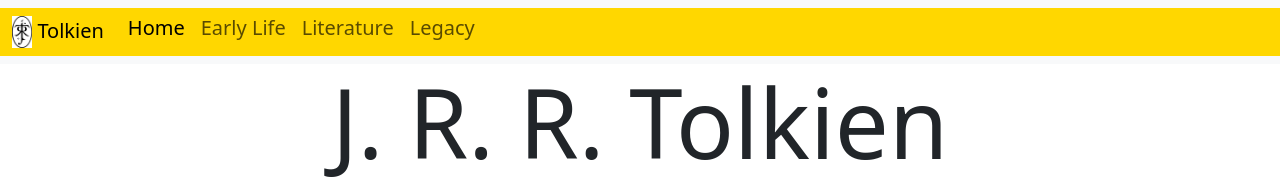
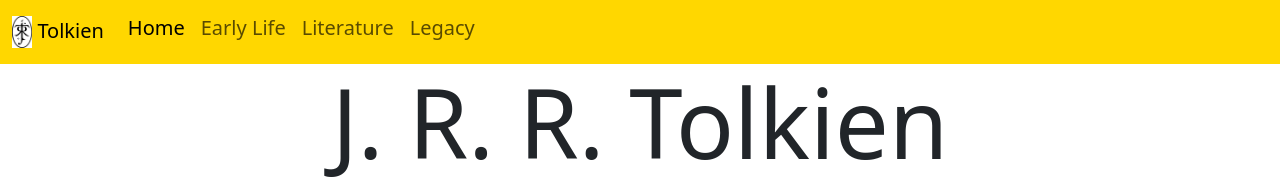
Before and after one commit to Ironmonkeynuts/CI-Milestone-Project-1, a plain HTML site: page index.html in a window 1280 px wide. Shown: the top 179 px of the page. Drawn offline with nearby package versions, Linux system fonts and the light colour scheme.

Commit message:
Fixed navbar background color to fill all navbar with .navbar-custom

```diff
--- a/Assets/CSS/style.css
+++ b/Assets/CSS/style.css
@@ -16,7 +16,7 @@
     float: right; /* Float right of logo */
 }
 
-.navbar .container-fluid  {
+.navbar-custom {
     background-color: gold; /* To make a vibrant header and nav-bar */
 }
 
@@ -40,7 +40,7 @@ content h4 {
     height: 500px;
     width: 100%;
     background: url(../Images/jrrtolkien.jpg) no-repeat center center;
-    background-size: 100vw auto; /* Fill width of screen */
+    background-size: 100vw auto; /* Fill width of screen
 }
 
 /* Quote */
--- a/index.html
+++ b/index.html
@@ -10,7 +10,7 @@
 <body>
     <!-- Header including Bootstrap Nav bar -->
     <header>
-        <nav class="navbar navbar-expand-lg bg-body-tertiary">
+        <nav class="navbar navbar-expand-lg navbar-custom">
             <div class="container-fluid">
               <a class="navbar-brand" href="index.html"><img src="Assets/Images/tolkien.png" >Tolkien</a>
               <button class="navbar-toggler" type="button" data-bs-toggle="collapse" data-bs-target="#navbarNavAltMarkup" aria-controls="navbarNavAltMarkup" aria-expanded="false" aria-label="Toggle navigation">
```
